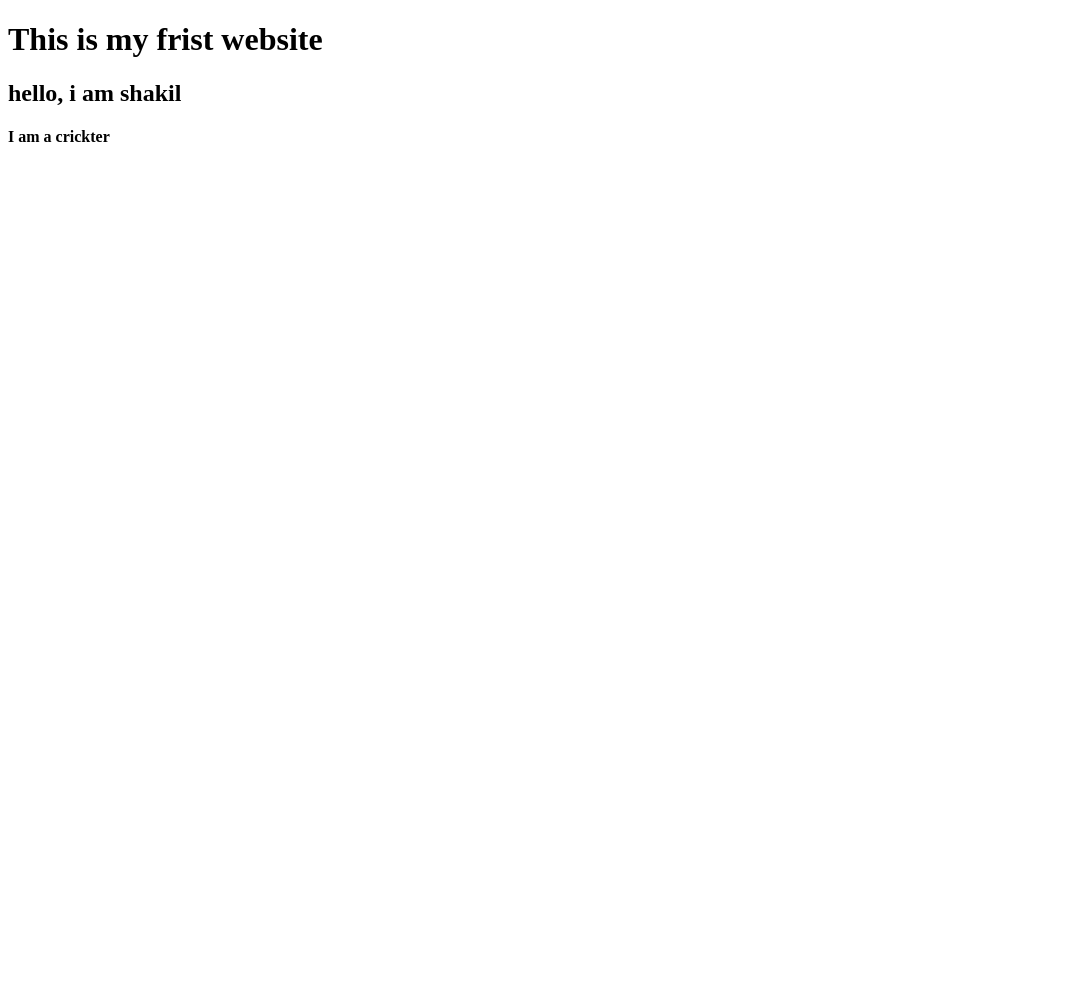
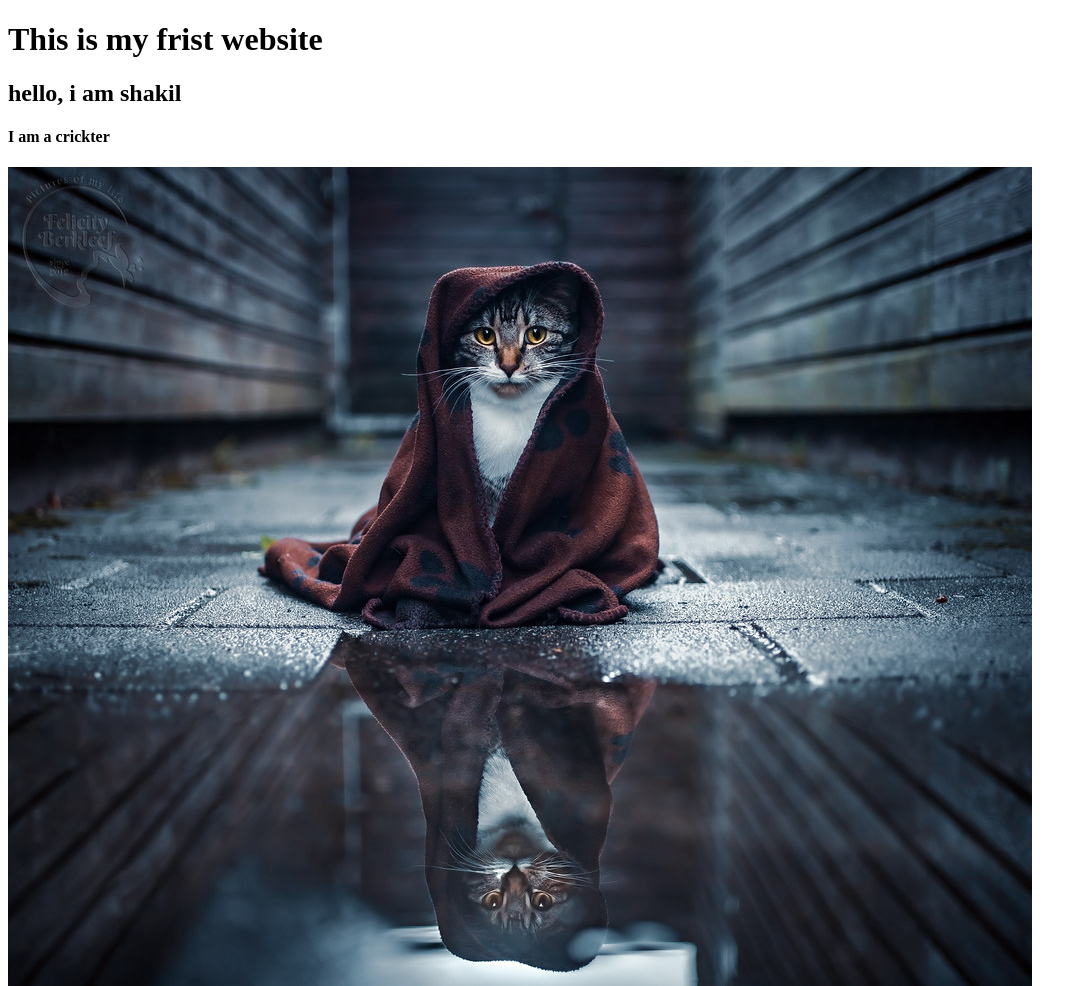
Before and after one commit to Towhidulislamshakil/my-frist-website, a plain HTML site: page index.html in a window 1280 px wide. Shown: the whole page, without its empty margins (0-1087 px from the left). Before the commit the page ends 800 px from the top, so only its background shows below. Drawn offline with Linux system fonts and the light colour scheme.

Commit message:
5th times

```diff
--- a/index.html
+++ b/index.html
@@ -9,5 +9,6 @@
     <h1>This is my frist website</h1>
     <h2>hello, i am shakil</h2>
     <h4>I am a crickter</h4>
+    <img src="mew.jpg" alt="">
 </body>
 </html>
```
Also changed, not shown: mew.jpg (added).
